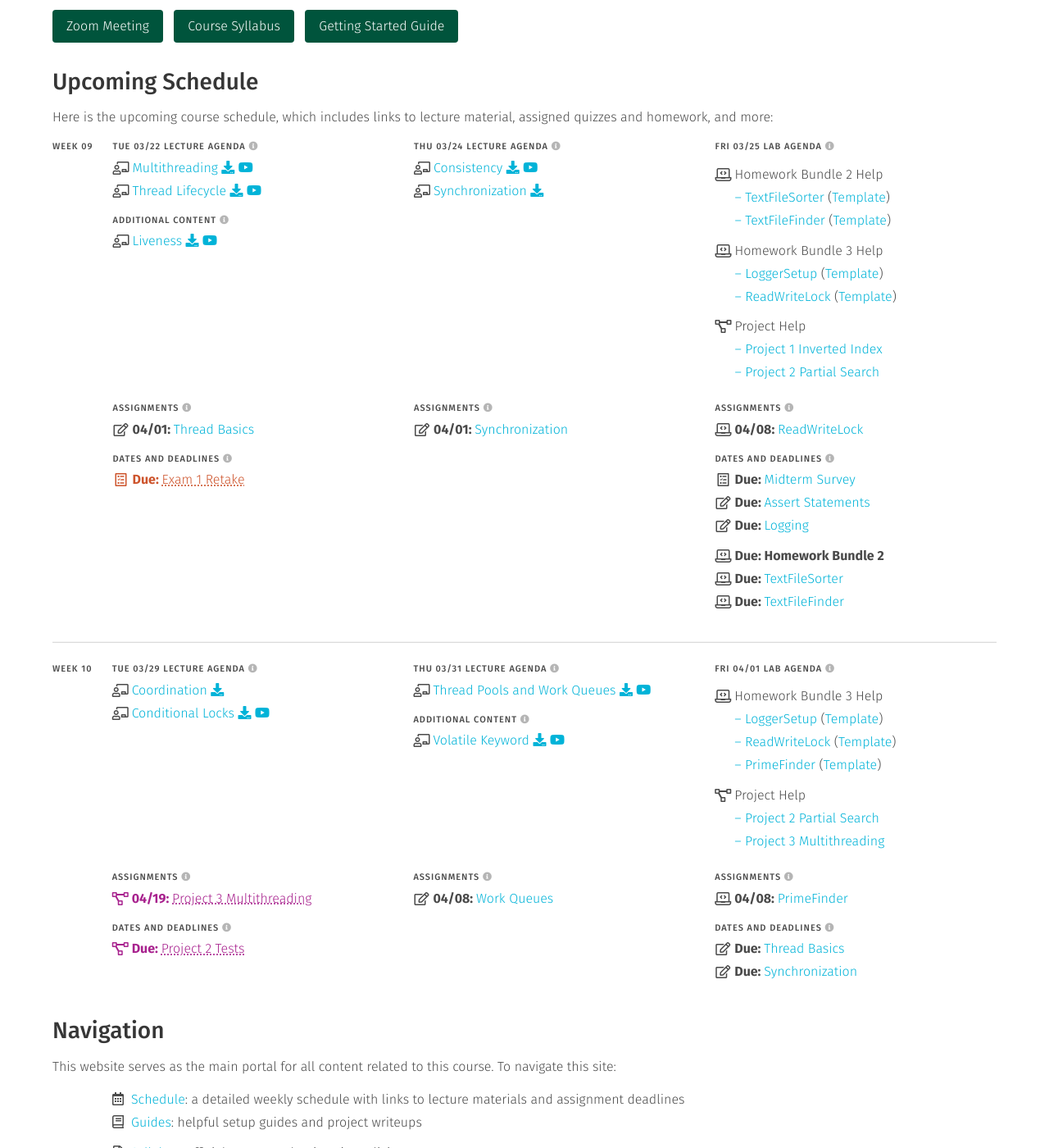
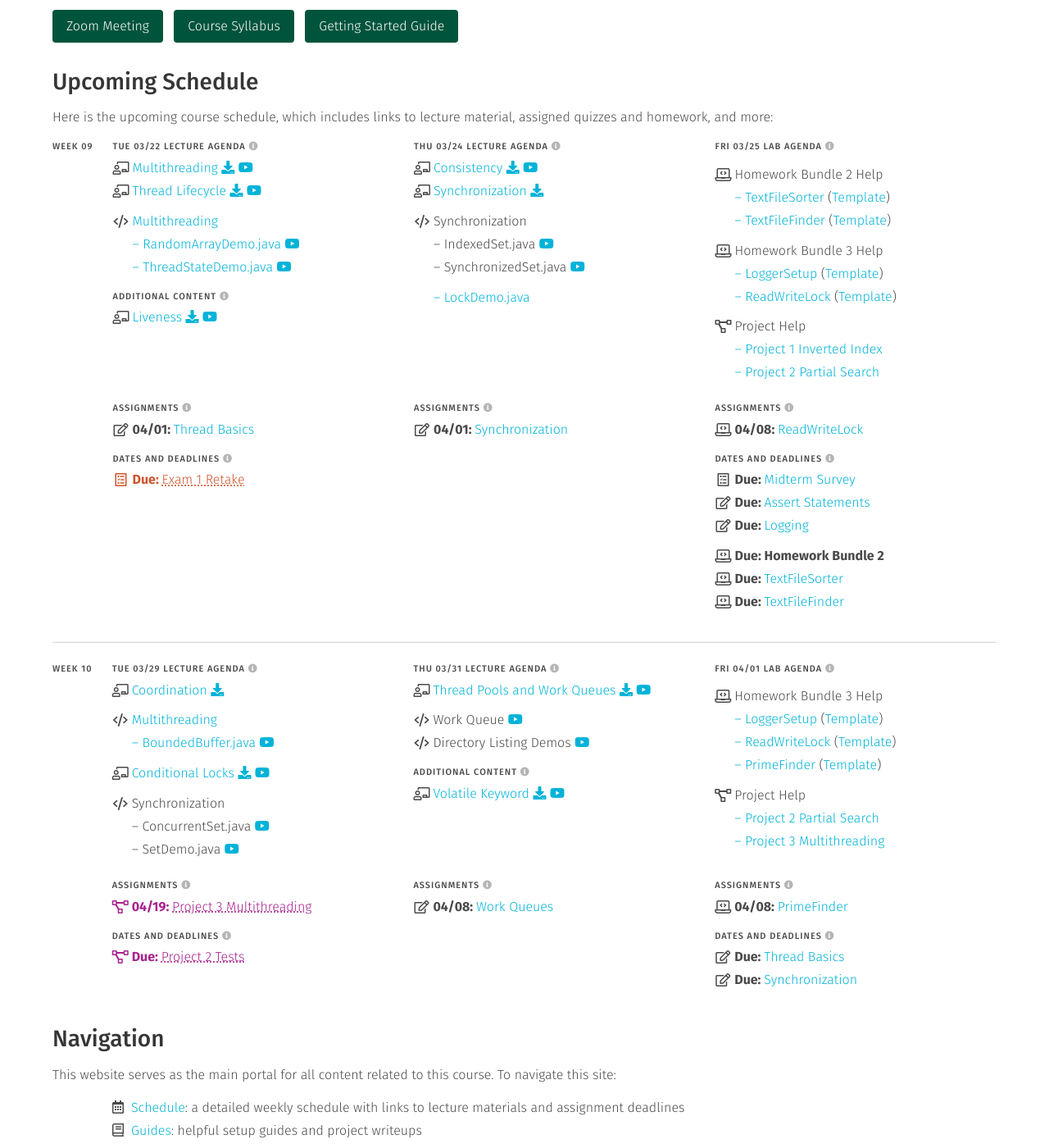
Before and after one commit to usf-cs272-spring2022/usf-cs272-spring2022.github.io, a Jekyll site: the page built from index.md, in a window 1280 px wide and 1400 px high, scrolled down 406 px. Shown: the whole window at 82% size. Built offline with Jekyll 4.4.1, drawn with Linux system fonts in a browser that asks for light colours.

Commit message:
Adding thread code

```diff
--- a/_data/schedule.yml
+++ b/_data/schedule.yml
@@ -1068,6 +1068,21 @@ weeks:
               - file: 'slides'
                 name: 'threads'
 
+              - text: 'Multithreading'
+                type: 'bump'
+                icon: 'code'
+                link: 'https://github.com/usf-cs272-spring2022/lectures/tree/main/Multithreading'
+
+              - text: '– RandomArrayDemo.java'
+                link: 'https://github.com/usf-cs272-spring2022/lectures/blob/main/Multithreading/src/main/java/edu/usfca/cs272/RandomArrayTotal.java'
+                tube: 'https://drive.google.com/file/d/12aYTi2LQW3W-8GYG-G1A-Febu9Wlof7c/view?usp=sharing'
+                icon: 'nothing'
+
+              - text: '– ThreadStateDemo.java'
+                link: 'https://github.com/usf-cs272-spring2022/lectures/blob/main/Multithreading/src/main/java/edu/usfca/cs272/ThreadStateDemo.java'
+                tube: 'https://github.com/usf-cs272-fall2021/lectures/blob/main/Multithreading/src/main/java/ThreadStateDemo.java'
+                icon: 'nothing'
+
           - <<: *content
             items:
               - file: 'slides'
@@ -1096,6 +1111,23 @@ weeks:
               - file: 'slides'
                 name: 'synchronization'
 
+              - text: 'Synchronization'
+                type: 'bump'
+                icon: 'code'
+
+              - text: '– IndexedSet.java'
+                icon: 'nothing'
+                tube: 'https://drive.google.com/file/d/1cfdM5jKix8_Q20ZpFm8IuEuu1ZaaKg7E/view?usp=sharing'
+
+              - text: '– SynchronizedSet.java'
+                icon: 'nothing'
+                tube: 'https://drive.google.com/file/d/118GTi62tSnV18xAMc8BeTdffHqW4lAqb/view?usp=sharing'
+
+              - text: '– LockDemo.java'
+                link: 'https://github.com/usf-cs272-spring2022/lectures/blob/main/Multithreading/src/main/java/edu/usfca/cs272/LockDemo.java'
+                type: 'bump'
+                icon: 'nothing'
+
           - <<: *assignments
             items:
               - file: 'quizzes'
@@ -1181,8 +1213,31 @@ weeks:
               - file: 'slides'
                 name: 'coordination'
 
+              - text: 'Multithreading'
+                link: 'https://github.com/usf-cs272-spring2022/lectures/blob/main/Multithreading/'
+                type: 'bump'
+                icon: 'code'
+
+              - text: '– BoundedBuffer.java'
+                link: 'https://github.com/usf-cs272-spring2022/lectures/blob/main/Multithreading/src/main/java/edu/usfca/cs272/BoundedBuffer.java'
+                icon: 'nothing'
+                tube: 'https://drive.google.com/file/d/1e20Tr6fUSVmxRe6O4B_l7Ynx3uEBigXC/view?usp=sharing'
+
               - file: 'slides'
                 name: 'locks'
+                type: 'bump'
+
+              - text: 'Synchronization'
+                type: 'bump'
+                icon: 'code'
+
+              - text: '– ConcurrentSet.java'
+                icon: 'nothing'
+                tube: 'https://drive.google.com/file/d/16DmQjV8tkQjnFrAR9-Ivpu_tOgrJbSTs/view?usp=sharing'
+
+              - text: '– SetDemo.java'
+                icon: 'nothing'
+                tube: 'https://drive.google.com/file/d/1rsm1VLf2-asJ_iqLVKU2-cR0F7fJ3u_L/view?usp=sharing'
 
           - <<: *assignments
             items:
@@ -1201,6 +1256,15 @@ weeks:
             items:
               - file: 'slides'
                 name: 'pools'
+
+              - text: 'Work Queue'
+                icon: 'code'
+                tube: 'https://drive.google.com/file/d/16DmQjV8tkQjnFrAR9-Ivpu_tOgrJbSTs/view?usp=sharing'
+                type: 'bump'
+
+              - text: 'Directory Listing Demos'
+                icon: 'code'
+                tube: 'https://drive.google.com/file/d/1UKW_iCN2AgCOWx7GSbKRRfH71ueXtU9L/view'
 
           - <<: *content
             items:
```
